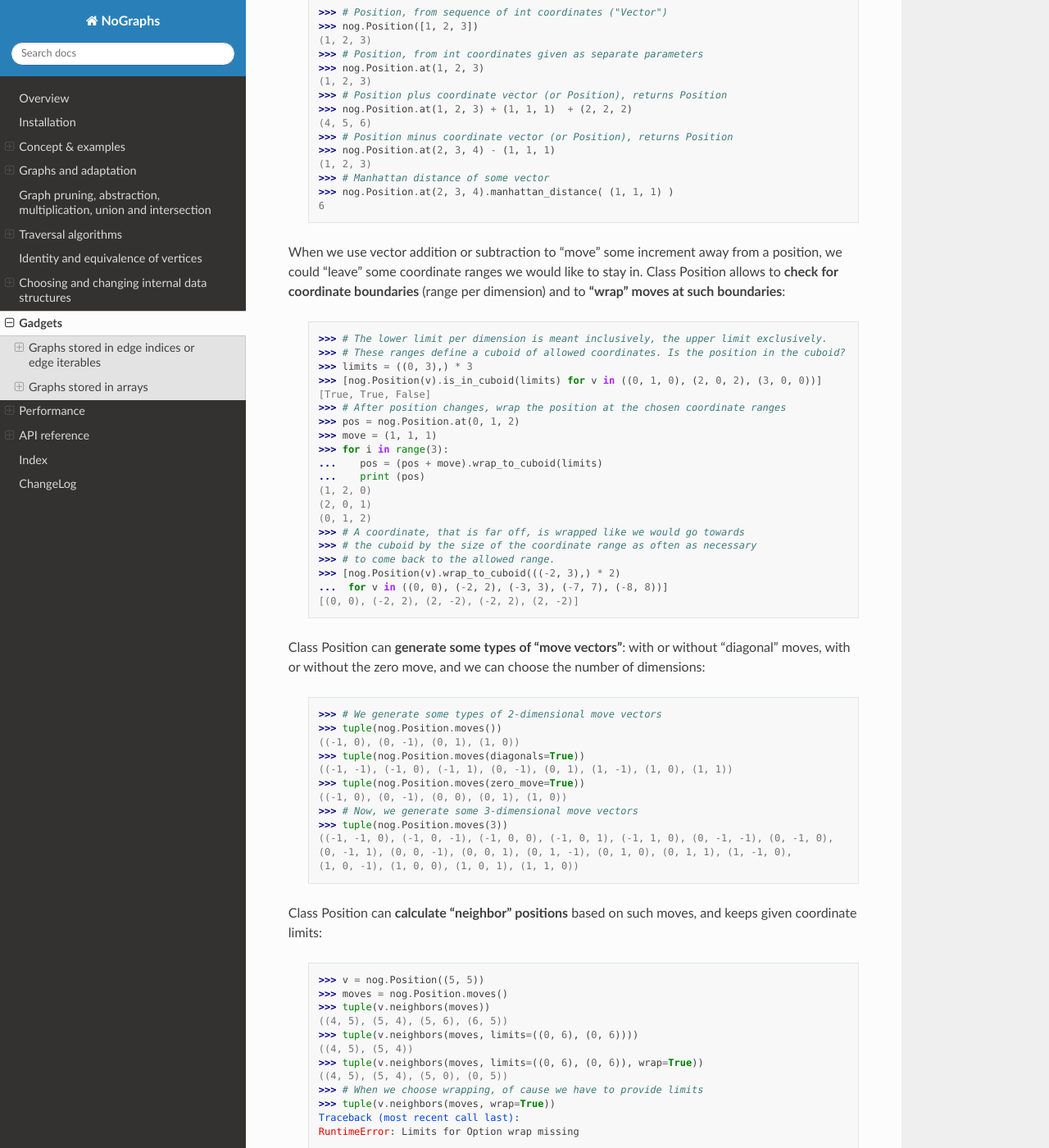
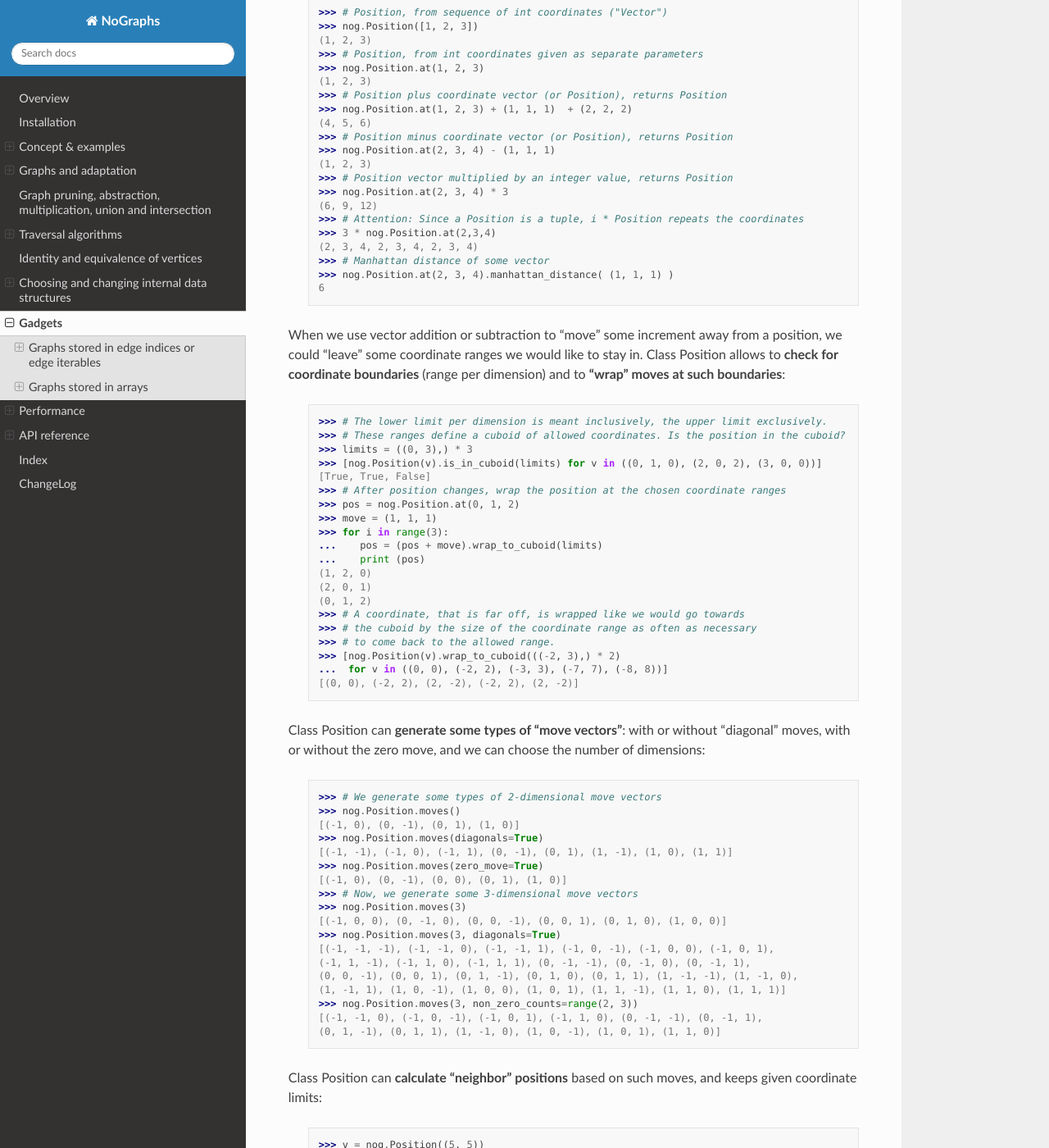
Before and after one commit to HeWeMel/nographs, a Sphinx documentation site: the page built from docs/source/gadgets.rst, in a window 1280 px wide and 1400 px high, scrolled down 5762 px. Shown: the whole window at 82% size. Built offline with Sphinx 7.4.7 and the Read the Docs theme 2.0.0, drawn with Linux system fonts in a browser that asks for light colours; some of the changed text lies outside the part shown.

Commit message:
Improvements for 3.0.1

```diff
--- a/docs/source/gadgets.rst
+++ b/docs/source/gadgets.rst
@@ -344,8 +344,8 @@ Class `Position <nographs.Position>`
 A cell position in a n-dimensional array can be stored and manipulated in an
 instance of this class.
 
-We can **create a Position, add and subtract other vectors, and calculate the
-manhattan distance of another vector to our position**:
+We can **create a Position, add and subtract other vectors, multiply an integer,
+and calculate the manhattan distance of another vector to our position**:
 
    .. code-block:: python
 
@@ -361,6 +361,12 @@ manhattan distance of another vector to our position**:
       >>> # Position minus coordinate vector (or Position), returns Position
       >>> nog.Position.at(2, 3, 4) - (1, 1, 1)
       (1, 2, 3)
+      >>> # Position vector multiplied by an integer value, returns Position
+      >>> nog.Position.at(2, 3, 4) * 3
+      (6, 9, 12)
+      >>> # Attention: Since a Position is a tuple, i * Position repeats the coordinates
+      >>> 3 * nog.Position.at(2,3,4)
+      (2, 3, 4, 2, 3, 4, 2, 3, 4)
       >>> # Manhattan distance of some vector
       >>> nog.Position.at(2, 3, 4).manhattan_distance( (1, 1, 1) )
       6
@@ -400,17 +406,23 @@ the number of dimensions:
    .. code-block:: python
 
       >>> # We generate some types of 2-dimensional move vectors
-      >>> tuple(nog.Position.moves())
-      ((-1, 0), (0, -1), (0, 1), (1, 0))
-      >>> tuple(nog.Position.moves(diagonals=True))
-      ((-1, -1), (-1, 0), (-1, 1), (0, -1), (0, 1), (1, -1), (1, 0), (1, 1))
-      >>> tuple(nog.Position.moves(zero_move=True))
-      ((-1, 0), (0, -1), (0, 0), (0, 1), (1, 0))
+      >>> nog.Position.moves()
+      [(-1, 0), (0, -1), (0, 1), (1, 0)]
+      >>> nog.Position.moves(diagonals=True)
+      [(-1, -1), (-1, 0), (-1, 1), (0, -1), (0, 1), (1, -1), (1, 0), (1, 1)]
+      >>> nog.Position.moves(zero_move=True)
+      [(-1, 0), (0, -1), (0, 0), (0, 1), (1, 0)]
       >>> # Now, we generate some 3-dimensional move vectors
-      >>> tuple(nog.Position.moves(3))  # doctest: +NORMALIZE_WHITESPACE
-      ((-1, -1, 0), (-1, 0, -1), (-1, 0, 0), (-1, 0, 1), (-1, 1, 0), (0, -1, -1), (0, -1, 0),
-      (0, -1, 1), (0, 0, -1), (0, 0, 1), (0, 1, -1), (0, 1, 0), (0, 1, 1), (1, -1, 0),
-      (1, 0, -1), (1, 0, 0), (1, 0, 1), (1, 1, 0))
+      >>> nog.Position.moves(3)
+      [(-1, 0, 0), (0, -1, 0), (0, 0, -1), (0, 0, 1), (0, 1, 0), (1, 0, 0)]
+      >>> nog.Position.moves(3, diagonals=True)   # doctest: +NORMALIZE_WHITESPACE
+      [(-1, -1, -1), (-1, -1, 0), (-1, -1, 1), (-1, 0, -1), (-1, 0, 0), (-1, 0, 1),
+      (-1, 1, -1), (-1, 1, 0), (-1, 1, 1), (0, -1, -1), (0, -1, 0), (0, -1, 1),
+      (0, 0, -1), (0, 0, 1), (0, 1, -1), (0, 1, 0), (0, 1, 1), (1, -1, -1), (1, -1, 0),
+      (1, -1, 1), (1, 0, -1), (1, 0, 0), (1, 0, 1), (1, 1, -1), (1, 1, 0), (1, 1, 1)]
+      >>> nog.Position.moves(3, non_zero_counts=range(2, 3))   # doctest: +NORMALIZE_WHITESPACE
+      [(-1, -1, 0), (-1, 0, -1), (-1, 0, 1), (-1, 1, 0), (0, -1, -1), (0, -1, 1),
+      (0, 1, -1), (0, 1, 1), (1, -1, 0), (1, 0, -1), (1, 0, 1), (1, 1, 0)]
 
 Class Position can **calculate "neighbor" positions** based on such moves, and keeps
 given coordinate limits:
--- a/src/nographs/__init__.py
+++ b/src/nographs/__init__.py
@@ -205,10 +205,12 @@ __all__ = (
     "TraversalAStar",
     "TraversalMinimumSpanningTreeFlex",
     "TraversalMinimumSpanningTree",
+    # -- matrix gadgets --
     "Vector",
     "Limits",
     "Position",
     "Array",
+    # -- edge gadgets --
     "adapt_edge_index",
     "adapt_edge_iterable",
 )
```
Also changed, not shown: docs/source/api.rst (+1 -7 lines), 2 other files.
